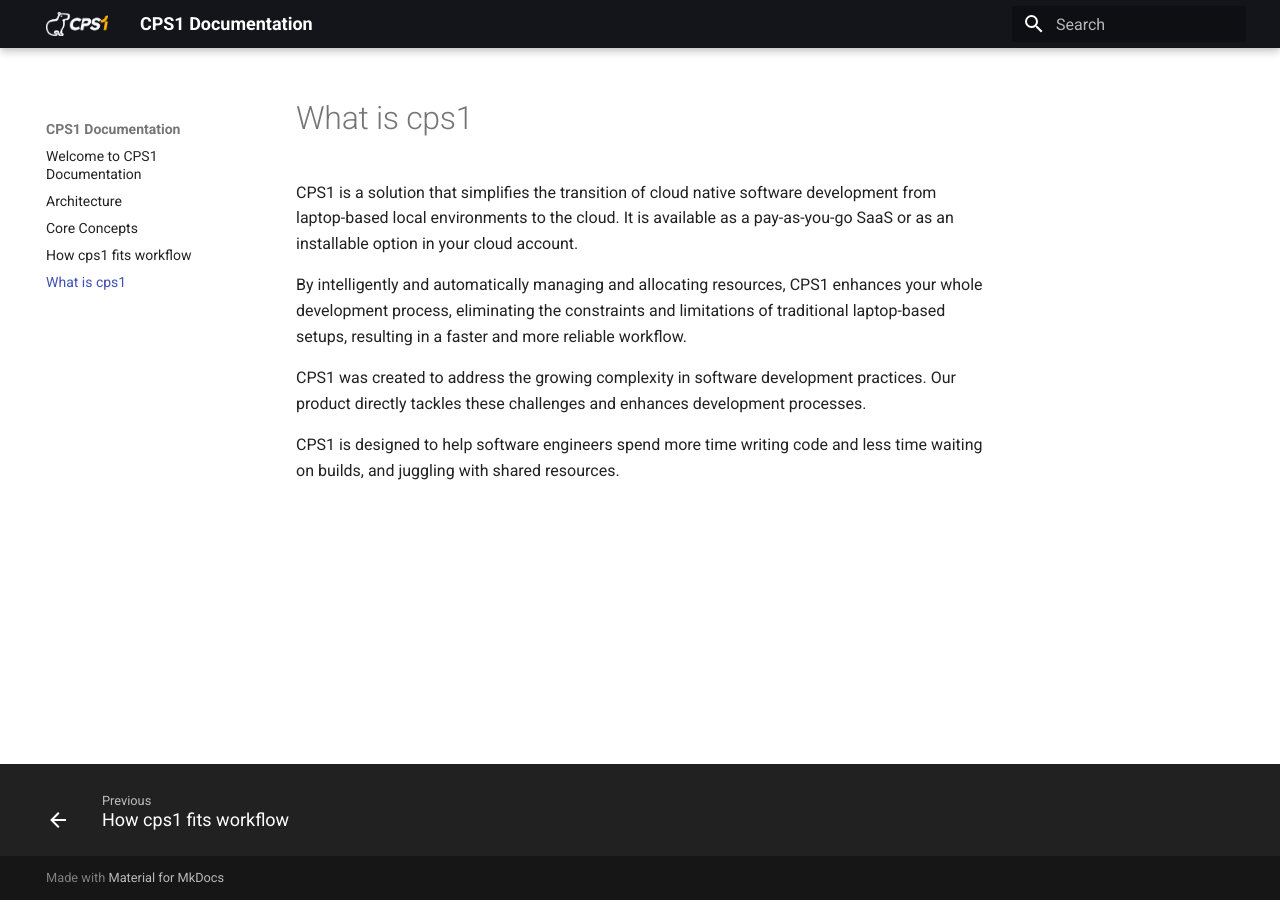
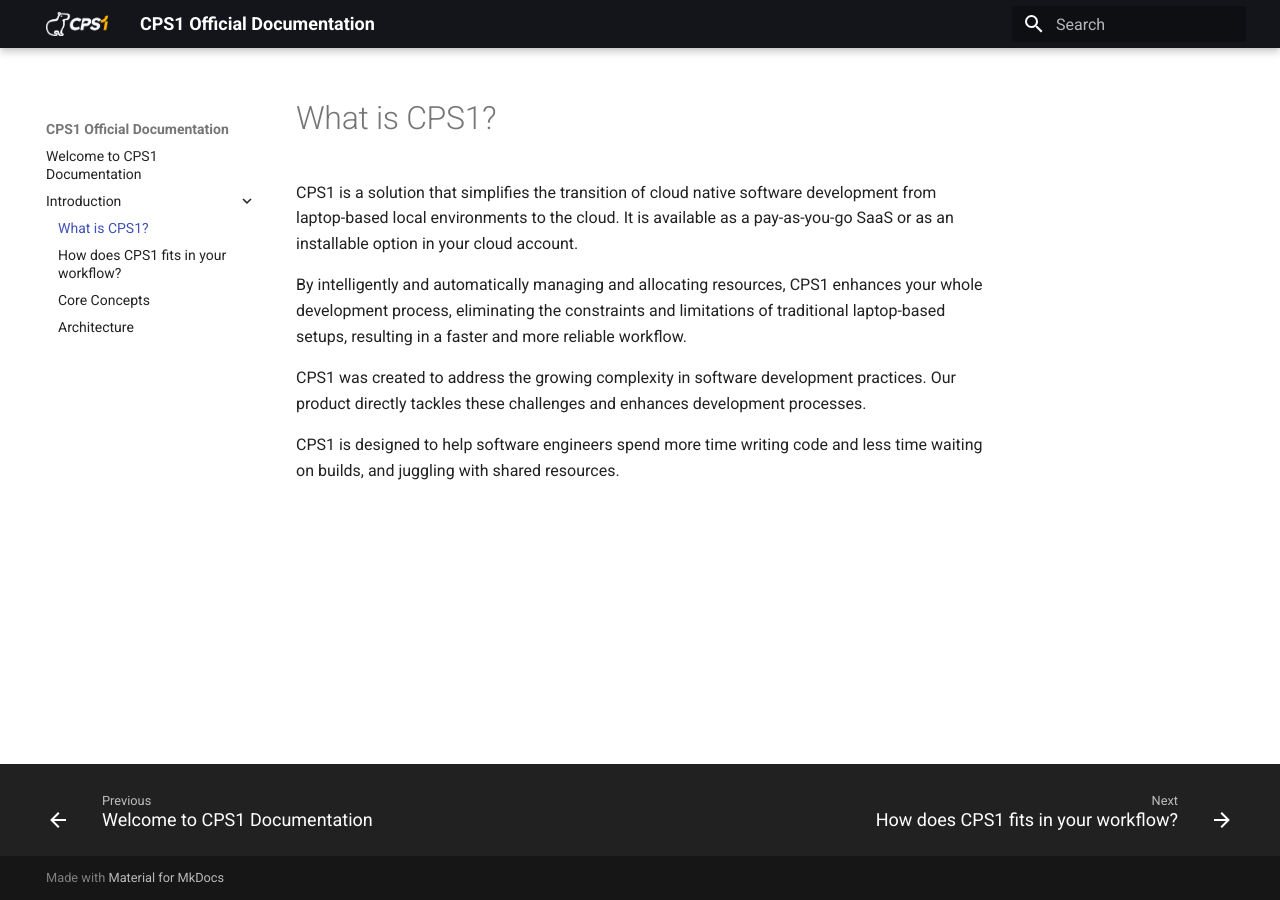
Before and after one commit to cps-1/docs, an MkDocs documentation site: the page built from docs/what-is-cps1.md, in a window 1280 px wide. Built offline with MkDocs 1.6.1 and Material for MkDocs 9.7.7, drawn with Linux system fonts in a browser that asks for light colours.

Commit message:
chore: update mkdocs configuration

```diff
--- a/mkdocs.yml
+++ b/mkdocs.yml
@@ -1,4 +1,4 @@
-site_name: CPS1 Documentation
+site_name: CPS1 Official Documentation
 theme:
   name: material
   palette:
@@ -16,3 +16,11 @@
   - footnotes
   - pymdownx.details
   - pymdownx.superfences
+
+nav:
+  - index.md
+  - Introduction:
+    - What is CPS1?: what-is-cps1.md
+    - How does CPS1 fits in your workflow?: how-cps1-fits-workflow.md
+    - Core Concepts: core-concepts.md
+    - Architecture: architecture.md
```
